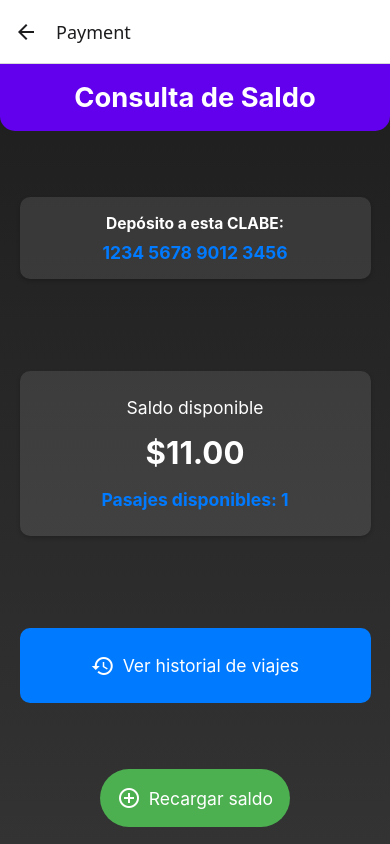
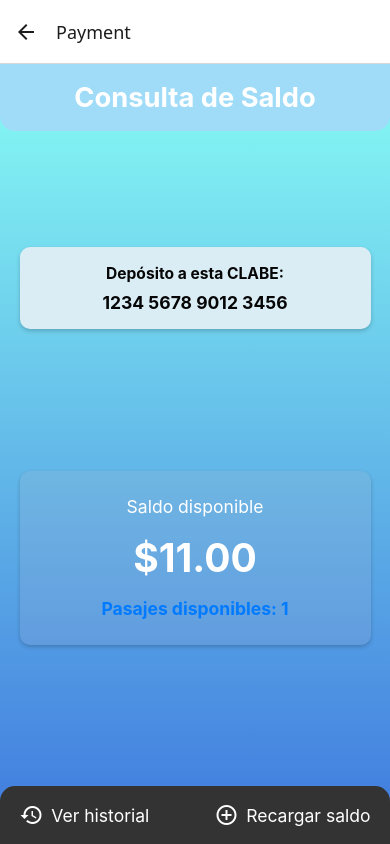
Before and after one commit to AngelLarios23/BusLink, a React Native app in the folder frontend/: screen /Payment in a window 390 px wide. Built offline with nearby package versions, Linux system fonts and the light colour scheme.

Commit message:
BusLinkBeta1.9

```diff
--- a/frontend/package.json
+++ b/frontend/package.json
@@ -11,6 +11,7 @@
   },
   "dependencies": {
     "@expo/metro-runtime": "~4.0.1",
+    "@expo/vector-icons": "^14.0.4",
     "@react-navigation/native": "^7.0.19",
     "@react-navigation/stack": "^7.2.3",
     "expo": "~52.0.38",
@@ -22,6 +23,7 @@
     "react-native": "0.76.7",
     "react-native-gesture-handler": "~2.20.2",
     "react-native-maps": "^1.18.0",
+    "react-native-paper": "^5.13.1",
     "react-native-reanimated": "~3.16.1",
     "react-native-safe-area-context": "^4.12.0",
     "react-native-screens": "~4.4.0",
--- a/frontend/screens/payment.js
+++ b/frontend/screens/payment.js
@@ -2,6 +2,7 @@ import React, { useState } from "react";
 import { View, Text, StyleSheet, TouchableOpacity, FlatList, Dimensions, Modal } from "react-native";
 import { FontAwesome5, MaterialIcons } from "@expo/vector-icons";
 import { LinearGradient } from "expo-linear-gradient";
+
 const { width, height } = Dimensions.get("window");
 
 export default function App() {
@@ -23,13 +24,12 @@ export default function App() {
     setSaldo((prevSaldo) => prevSaldo + 11);
   };
 
-
   return (
-    <LinearGradient colors={['#1E1E1E', '#333333']} style={styles.container}>
+    <LinearGradient colors={['#87fcf4', '#3f78de']} style={styles.container}>
       <View style={styles.topBar}>
         <Text style={styles.title}>Consulta de Saldo</Text>
       </View>
-      {/* TouchableOpacity para todo el contenedor de CLABE */}
+
       <TouchableOpacity
         style={styles.clabeContainer}
         onPress={() => setMostrarModal(true)} // Abre el modal cuando se presiona
@@ -43,20 +43,6 @@ export default function App() {
         <Text style={styles.balance}>${saldo.toFixed(2)}</Text>
         <Text style={styles.pasajes}>Pasajes disponibles: {pasajes}</Text>
       </View>
-
-      <TouchableOpacity
-        style={styles.historyButton}
-        onPress={() => setMostrarHistorial(!mostrarHistorial)}
-      >
-        <MaterialIcons name="history" size={24} color="white" />
-        <Text style={styles.historyButtonText}>Ver historial de viajes</Text>
-      </TouchableOpacity>
-
-
-      <TouchableOpacity style={styles.button} onPress={recargarSaldo}>
-        <MaterialIcons name="add-circle-outline" size={24} color="white" />
-        <Text style={styles.buttonText}>Recargar saldo</Text>
-      </TouchableOpacity>
 
       {/* Modal para mostrar la CLABE en grande */}
       <Modal
@@ -101,20 +87,35 @@ export default function App() {
           </View>
         </View>
       </Modal>
+
+      {/* Barra inferior con botones */}
+      <View style={styles.bottomBar}>
+        <TouchableOpacity
+          style={styles.bottomButton}
+          onPress={() => setMostrarHistorial(!mostrarHistorial)}
+        >
+          <MaterialIcons name="history" size={24} color="white" />
+          <Text style={styles.bottomButtonText}>Ver historial</Text>
+        </TouchableOpacity>
+
+        <TouchableOpacity style={styles.bottomButton} onPress={recargarSaldo}>
+          <MaterialIcons name="add-circle-outline" size={24} color="white" />
+          <Text style={styles.bottomButtonText}>Recargar saldo</Text>
+        </TouchableOpacity>
+      </View>
     </LinearGradient>
   );
 }
 
-
 const styles = StyleSheet.create({
   topBar: {
     width: "100%",
-    backgroundColor: "#6200EE",
+    backgroundColor: "#a0dcf8",
     paddingVertical: height * 0.02,
     alignItems: "center",
     justifyContent: "center",
     borderBottomLeftRadius: 15,
-    borderBottomRightRadius: 15,n: 5,
+    borderBottomRightRadius: 15,
   },
 
   title: {
@@ -122,19 +123,16 @@ const styles = StyleSheet.create({
     fontSize: width * 0.07,
     fontWeight: "bold",
   },
-/*////////////////////////////////////////////////////*/
   container: {
-      flex: 1,
-      backgroundColor: "#121212", // Fondo oscuro elegante
-      alignItems: "center",
-      justifyContent: "space-between",
+    flex: 1,
+    alignItems: "center",
+    justifyContent: "space-between",
   },
-/* Cuadro de deposito a esta clabe*/
   clabeContainer: {
-    backgroundColor: "rgba(255, 255, 255, 0.1)",
-    padding: height * 0.02, // Ajuste con porcentaje
+    backgroundColor: "#daedf5",
+    padding: height * 0.02,
     borderRadius: 10,
-    marginBottom: height * 0.03, // Ajuste con porcentaje
+    marginBottom: height * 0.03,
     alignItems: "center",
     width: "90%",
     shadowColor: "#000",
@@ -144,90 +142,73 @@ const styles = StyleSheet.create({
     elevation: 5,
   },
   clabeLabel: {
-    fontSize: width * 0.04, // Ajuste con porcentaje
+    fontSize: width * 0.04,
     fontWeight: "bold",
-    color: "#FFF",
+    color: "#060606",
   },
   clabe: {
-    fontSize: width * 0.045, // Ajuste con porcentaje
-    color: "#007AFF",
+    fontSize: width * 0.045,
+    color: "#060606",
     fontWeight: "bold",
-    marginTop: height * 0.01, // Ajuste con porcentaje
+    marginTop: height * 0.01,
   },
   balanceContainer: {
-    backgroundColor: "rgba(255, 255, 255, 0.1)",
-    padding: height * 0.03, // Ajuste con porcentaje
+    backgroundColor: "rgba(232, 177, 177, 0.1)",
+    padding: height * 0.03,
     borderRadius: 10,
     alignItems: "center",
     width: "90%",
-    marginBottom: height * 0.03, // Ajuste con porcentaje
+    marginBottom: height * 0.03,
     shadowColor: "#000",
     shadowOffset: { width: 0, height: 2 },
     shadowOpacity: 0.2,
     shadowRadius: 4,
     elevation: 5,
   },
-
-  /*Saldo disponible*/
   balanceLabel: {
-    fontSize: width * 0.045, // Ajuste con porcentaje
+    fontSize: width * 0.045,
     color: "#FFF",
   },
   balance: {
-    fontSize: width * 0.08, // Ajuste con porcentaje
+    fontSize: width * 0.1, // Aumento del tamaño del saldo
     fontWeight: "bold",
     color: "#FFF",
-    marginVertical: height * 0.02, // Ajuste con porcentaje
+    marginVertical: height * 0.02,
   },
   pasajes: {
-    fontSize: width * 0.045, // Ajuste con porcentaje
+    fontSize: width * 0.045,
     fontWeight: "bold",
     color: "#007AFF",
   },
-  /*Para botton de ver historial de viajes*/
-  historyButton: {
-    flexDirection: "row",
-    alignItems: "center",
-    backgroundColor: "#007AFF",
-    padding: height * 0.03, // Ajuste con porcentaje
-    borderRadius: 10,
-    marginTop: height * 0.001, // Ajuste con porcentaje
-    width: "90%",
-    justifyContent: "center",
-  },
-  historyButtonText: {
-    color: "white",
-    fontSize: width * 0.045, // Ajuste con porcentaje
-    marginLeft: width * 0.02, // Ajuste con porcentaje
-  },
-
-/* Abre las historial de viajes*/
   historialItem: {
     flexDirection: "row",
     justifyContent: "space-between",
-    paddingVertical: height * 0.015, // Ajuste con porcentaje
+    paddingVertical: height * 0.015,
     borderBottomWidth: 1,
     borderBottomColor: "#ddd",
   },
   historialText: {
-    fontSize: width * 0.04, // Ajuste con porcentaje
+    fontSize: width * 0.04,
   },
-
-  /*Botton de Recarga Saldo*/
-  button: {
+  bottomBar: {
+    flexDirection: "row",
+    justifyContent: "space-between",
+    alignItems: "center",
+    width: "100%",
+    backgroundColor: "#333",
+    paddingVertical: height * 0.02,
+    borderTopLeftRadius: 15,
+    borderTopRightRadius: 15,
+    paddingHorizontal: width * 0.05,
+  },
+  bottomButton: {
     flexDirection: "row",
     alignItems: "center",
-    backgroundColor: "#4CAF50",
-    padding: height * 0.02, // Ajuste con porcentaje
-    borderRadius: 100,
-    marginBottom: height * 0.02, // Ajuste con porcentaje
-    justifyContent: "center",
   },
-
-  buttonText: {
+  bottomButtonText: {
     color: "white",
-    fontSize: width * 0.045, // Ajuste con porcentaje
-    marginLeft: width * 0.02, // Ajuste con porcentaje
+    fontSize: width * 0.045,
+    marginLeft: width * 0.02,
   },
   modalBackground: {
     flex: 1,
@@ -237,30 +218,29 @@ const styles = StyleSheet.create({
   },
   modalContainer: {
     width: "90%",
-    padding: height * 0.03, // Ajuste con porcentaje
+    padding: height * 0.03,
     backgroundColor: "white",
     borderRadius: 10,
     alignItems: "center",
   },
   modalText: {
-    fontSize: width * 0.06, // Ajuste con porcentaje
+    fontSize: width * 0.06,
     fontWeight: "bold",
   },
   modalClabe: {
-    fontSize: width * 0.08, // Ajuste con porcentaje
+    fontSize: width * 0.08,
     fontWeight: "bold",
     color: "#007AFF",
-    marginVertical: height * 0.02, // Ajuste con porcentaje
+    marginVertical: height * 0.02,
   },
   closeButton: {
     backgroundColor: "#FF6347",
-    padding: height * 0.015, // Ajuste con porcentaje
+    padding: height * 0.015,
     borderRadius: 10,
-    marginTop: height * 0.02, // Ajuste con porcentaje
+    marginTop: height * 0.02,
   },
   closeButtonText: {
     color: "white",
-    fontSize: width * 0.045, // Ajuste con porcentaje
+    fontSize: width * 0.045,
   },
-
 });
```
Also changed, not shown: 1 other file (tests, documents, lock files or other folders).
